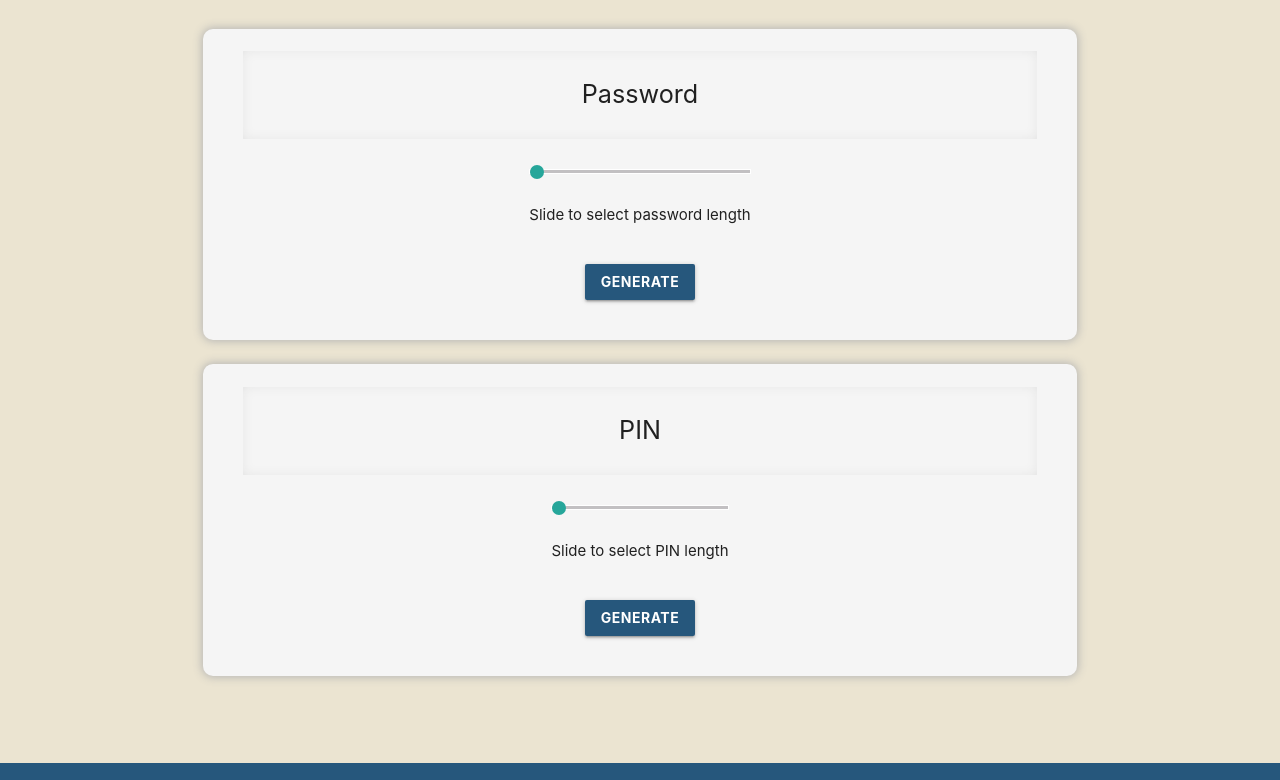
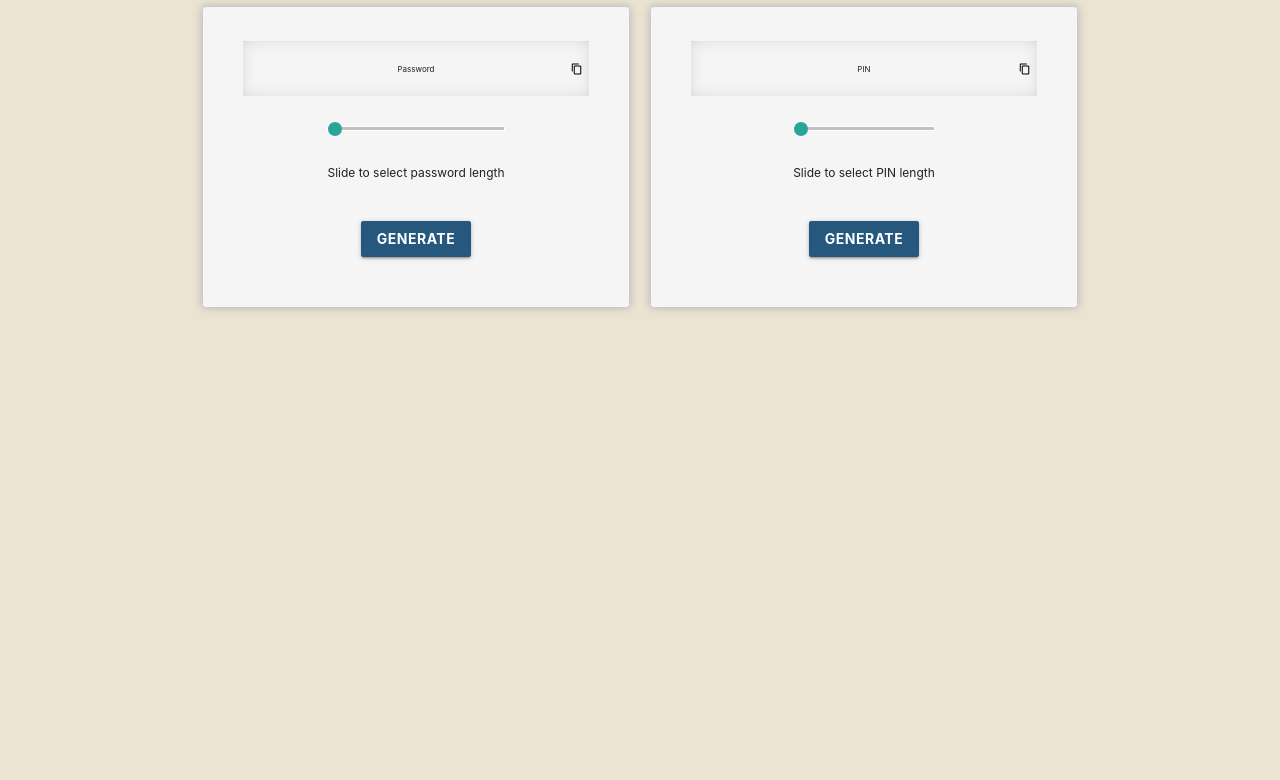
Before and after one commit to txtFn/PassRandomizer, a plain HTML site: page index.html in a window 1280 px wide. Shown: the part 143-923 px from the top of the page. Drawn offline with nearby package versions, Linux system fonts and the light colour scheme.

Commit message:
Added copy button and change style

```diff
--- a/index.html
+++ b/index.html
@@ -72,19 +72,28 @@
         <hr>
         <div class="row">
             <!-- Password Generator -->
-            <div class="col s12">
+            <div class="col l6 s12">
                 <div class="main hoverable">
                     <br>
                     <!-- Show Password -->
                     <div class="password">
-                        <p class="flow-text center" id="pass">Password</p>
+                        <div class="row">
+                            <div class="col s1"></div>
+                            <div class="col s10">
+                                <p class="center" id="pass">Password</p>
+                            </div>
+                            <div class="col s1">
+                                <button class="btn-large custom-tertiary-bg right" onclick="clipboardCopy()"><i
+                                        id="copy" class="material-icons">content_copy</i></button>
+                            </div>
+                        </div>
                     </div>
                     <!-- Set Number of Passwords Characters -->
                     <div class="characters">
                         <p class="range-field">
-                            <input type="range" id="passLen" min="12" max="32" value="12"/>
+                            <input type="range" id="passLen" min="12" max="32" value="12" />
                         </p>
-                        <p>Slide to select password length</p>
+                        <p><span>Slide to select password length</span></p>
                     </div>
                     <br>
                     <!-- Randomizer Button -->
@@ -96,18 +105,28 @@
             </div>
 
             <!-- PIN Generator -->
-            <div class="col s12">
+            <div class="col l6 s12">
                 <div class="main hoverable">
                     <br>
                     <!-- Show PIN -->
                     <div class="password">
-                        <p class="flow-text center" id="pin">PIN</p>
+                        <div class="row">
+                            <div class="col s1"></div>
+                            <div class="col s10">
+                                <p class="center" id="pin">PIN</p>
+                            </div>
+                            <div class="col s1">
+                                <button class="btn-large custom-tertiary-bg right"><i id="copy"
+                                        class="material-icons">content_copy</i></button>
+                            </div>
+                        </div>
+
                     </div>
                     <div class="characters">
                         <p class="range-field">
-                            <input type="range" id="pinLen" min="4" max="10" value="4"/>
+                            <input type="range" id="pinLen" min="4" max="10" value="4" />
                         </p>
-                        <p>Slide to select PIN length</p>
+                        <p><span>Slide to select PIN length</span></p>
                     </div>
                     <br>
                     <!-- Randomizer Button -->
@@ -119,7 +138,9 @@
             </div>
         </div>
     </div>
-    <br><br><br>
+    <br><br><br><br><br><br><br><br>
+    <br><br><br><br><br><br><br><br>
+    <br><br><br><br><br><br><br><br>
 
     <!-- Footer -->
     <footer class="page-footer custom-tertiary-bg">
--- a/main.js
+++ b/main.js
@@ -6,6 +6,7 @@ function generatePass(password, length) {
         password.push(strongPass[Math.floor(Math.random() * 89)]);
     }
 }
+
 // Strong Password Checker
 function strongPassCheck(password) {
     // Check for at least 8 characters
@@ -35,6 +36,28 @@ function strongPassCheck(password) {
 
     // All criteria met, password is strong
     return true;
+}
+
+//Copy to clipboard
+function clipboardCopy() {
+    var text = document.getElementById('pass');
+
+    if (text.innerHTML == 'Password') {
+        //Checking if the user already generates a pin or pass
+        M.toast({ html: 'Please click the generate button first!'})
+    }
+    else {
+        //Copy generated pass or pin
+        navigator.clipboard.writeText(text.innerHTML);
+        //Change copy icon
+        document.getElementById('copy').innerHTML = 'check';
+        document.getElementById('copy').classList.add('green-text')
+        setTimeout(() => {
+            document.getElementById('copy').innerHTML = 'content_copy';
+            document.getElementById('copy').classList.remove('green-text')
+        }, 1500);
+    }
+
 }
 
 // Pass
--- a/style.css
+++ b/style.css
@@ -45,6 +45,7 @@ body {
 
 /* ################################ MAIN ################################ */
 .main {
+    height: 300px;
     margin-top: 3vh;
     padding: 0px 40px 40px;
     background-color: whitesmoke;
@@ -53,7 +54,7 @@ body {
     justify-content: center;
     align-items: center;
     box-shadow: 0px 0px 10px 1px var(--secondary);
-    border-radius: 10px;
+    border-radius: 3px;
 }
 
 .generated {
@@ -64,7 +65,30 @@ body {
 
 .main .password {
     width: 100%;
-    box-shadow: inset var(--secondary) 0px 0px 20px -12px;
+    height: 55px;
+    box-shadow: inset var(--secondary) 0px 0px 20px -8px;
+}
+
+.btn-large {
+    padding: 5px 30px 0 0;
+    width: 20px;
+    height: auto;
+    line-height: 40px;
+    font-size: 12px;
+    background-color: transparent;
+    box-shadow: none;
+    color: #000;
+}
+
+.btn-large:hover {
+    color: var(--tertiary);
+    background-color: transparent;
+    box-shadow: none;
+}
+
+.btn-large:focus {
+    background-color: transparent;
+    box-shadow: none;
 }
 
 .btn {
@@ -74,3 +98,52 @@ body {
 .btn:hover {
     background-color: var(--accent);
 }
+
+@media screen and (max-width:1280px) {
+    .container h4 {
+        font-size: 1rem;
+    }
+
+    .main .password,
+    .generated {
+        font-size: 8px;
+        line-height: 40px;
+    }
+
+    .main .characters p span {
+        font-size: 12px;
+    }
+
+    .btn-large {
+        padding: auto;
+        line-height: auto;
+    }
+
+    .btn-large i {
+        margin-left: 12px;
+        font-size: 12px;
+        line-height: 46px;
+    }
+}
+
+@media screen and (max-width:360px) {
+    .row .col.s10 {
+        width: 82%;
+    }
+}
+
+@media screen and (max-width:280px) {
+    .container {
+        width: 100%;
+    }
+
+    .main .password,
+    .generated {
+        font-size: 6px;
+        line-height: 40px;
+    }
+
+    .row .col.s10 {
+        width: 72%;
+    }
+}
```
